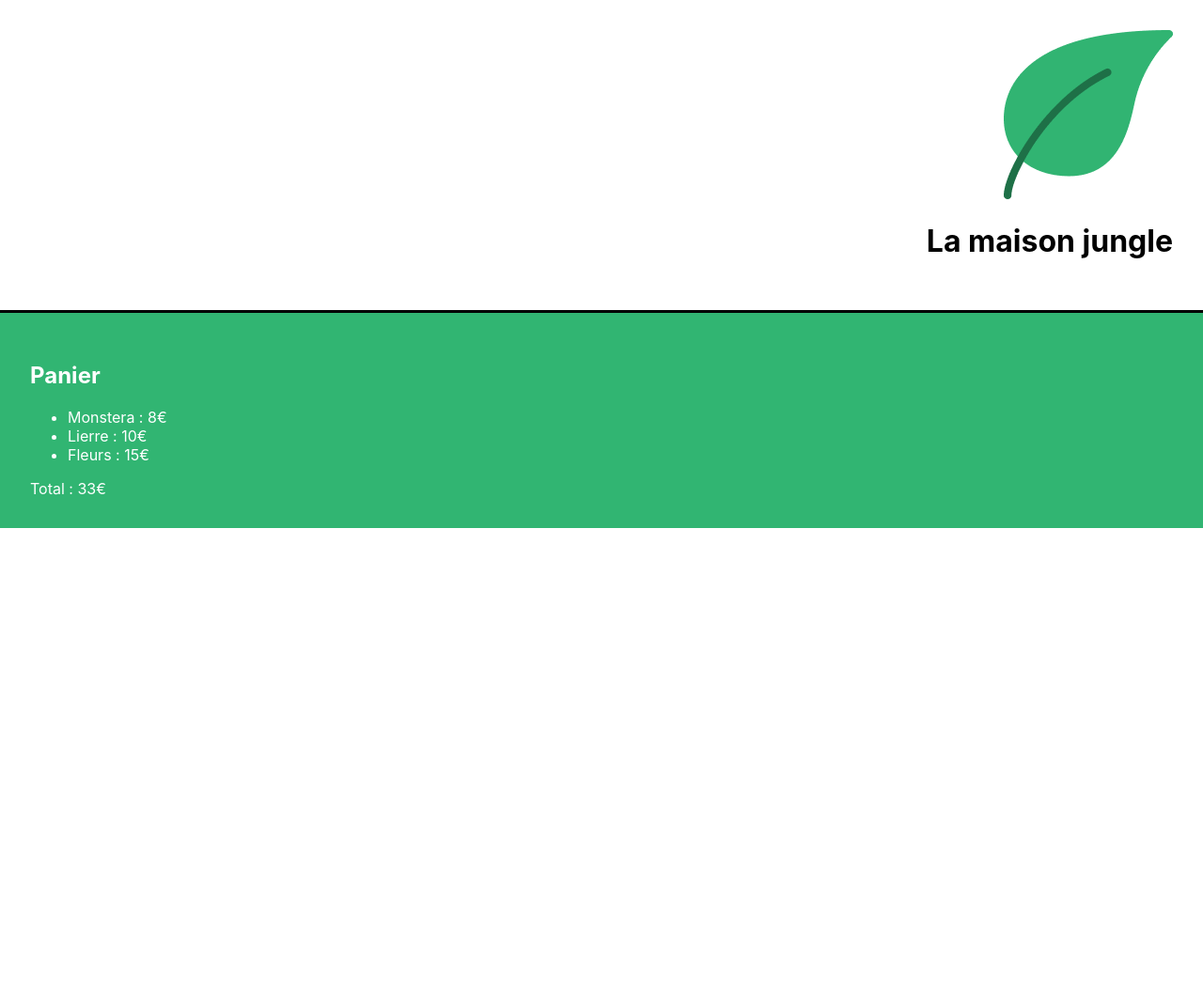
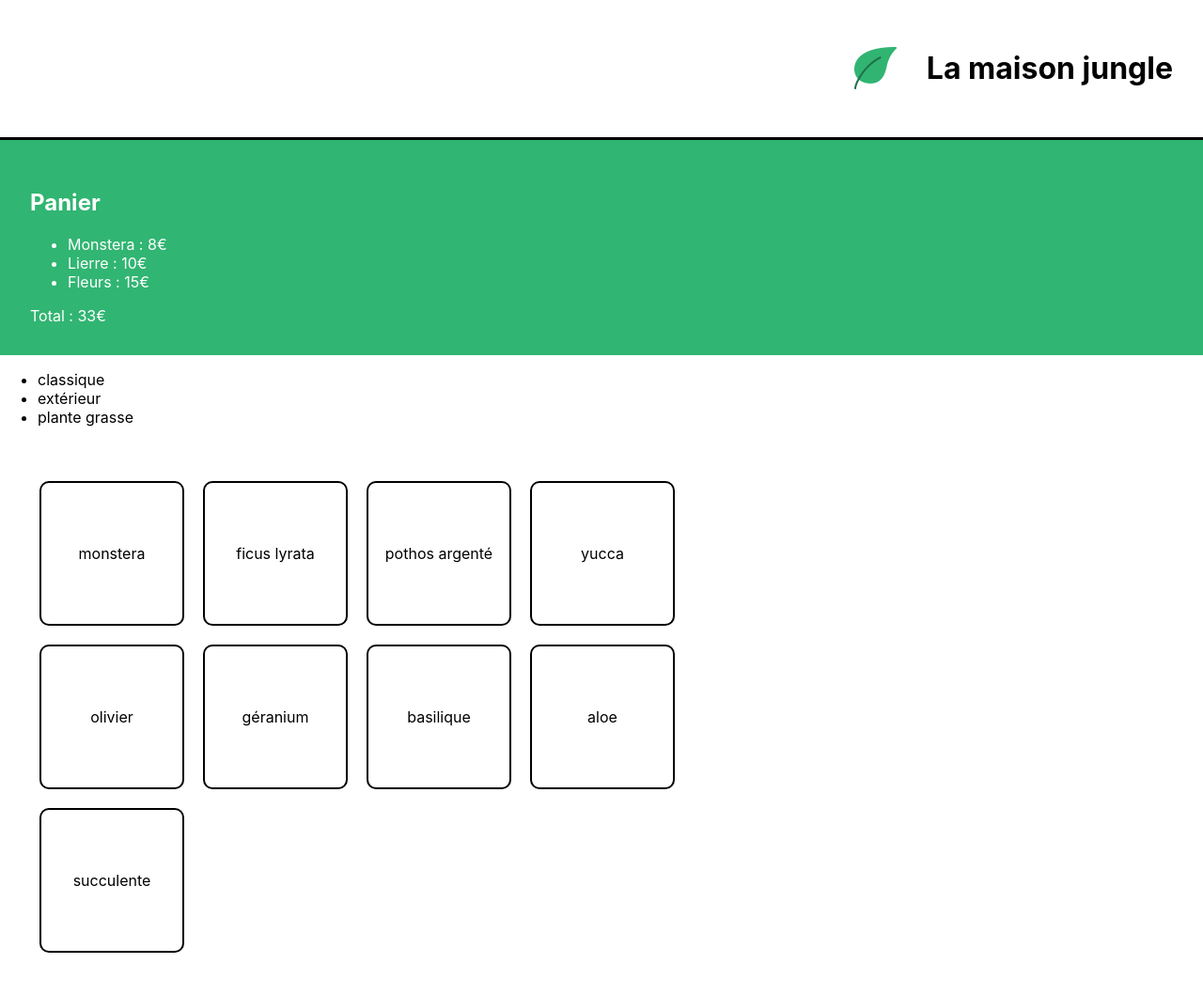
Before and after one commit to Riocamy/la-maison-jungle, a React app: page / in a window 1280 px wide. Shown: the whole page at 94% size. Before the commit the page ends 800 px from the top, so only its background shows below. Built offline with nearby package versions, Linux system fonts and the light colour scheme.

Commit message:
added plant list model

```diff
--- a/src/components/App.js
+++ b/src/components/App.js
@@ -1,11 +1,13 @@
 import Banner from './Banner'
 import Cart from './Cart'
+import ShoppingList from './ShoppingList'
 
 function App() {
   return (
     <div>
       <Banner />
       <Cart />
+      <ShoppingList />
     </div>
   )
 }
--- /dev/null
+++ b/src/components/ShoppingList.js
@@ -0,0 +1,29 @@
+import { plantList } from '../datas/plantList'
+import '../styles/ShoppingList.css'
+
+function ShoppingList() {
+	const categories = plantList.reduce((acc, plant) =>
+		acc.includes(plant.category) ? acc : acc.concat(plant.category),
+		[]
+	)
+
+	return (
+		<div>
+			<ul>
+				{categories.map((cat) => (
+					<li key={cat}>{cat}</li>
+				))}
+			</ul>
+			<ul className='lmj-plant-list'>
+				{plantList.map((plant) => (
+					<li key={plant.id} className='lmj-plant-item'>
+						{plant.name}
+						{plant.isSpecialOffer && <div className='lmj-sales'>Soldes</div>}
+					</li>
+				))}
+			</ul>
+		</div>
+	)
+}
+
+export default ShoppingList
--- /dev/null
+++ b/src/datas/plantList.js
@@ -0,0 +1,47 @@
+export const plantList = [
+	{
+		name: 'monstera',
+		category: 'classique',
+		id: '1ed'
+	},
+	{
+		name: 'ficus lyrata',
+		category: 'classique',
+		id: '2ab'
+	},
+	{
+		name: 'pothos argenté',
+		category: 'classique',
+		id: '3sd'
+	},
+	{
+		name: 'yucca',
+		category: 'classique',
+		id: '4kk'
+	},
+	{
+		name: 'olivier',
+		category: 'extérieur',
+		id: '5pl'
+	},
+	{
+		name: 'géranium',
+		category: 'extérieur',
+		id: '6uo'
+	},
+	{
+		name: 'basilique',
+		category: 'extérieur',
+		id: '7ie'
+	},
+	{
+		name: 'aloe',
+		category: 'plante grasse',
+		id: '8fp'
+	},
+	{
+		name: 'succulente',
+		category: 'plante grasse',
+		id: '9vn'
+	}
+]
--- a/src/styles/Banner.css
+++ b/src/styles/Banner.css
@@ -1,6 +1,19 @@
 .lmj-banner {
-  color: black;
-  text-align: right;
-  padding: 32px;
-  border-bottom: solid 3px black;
+	color: black;
+	text-align: right;
+	padding: 32px;
+	border-bottom: solid 3px black;
+	display: flex;
+	justify-content: flex-end;
+	flex-direction: row;
+	align-items: center;
 }
+
+.lmj-title {
+	padding-left: 32px;
+}
+
+.lmj-logo {
+	height: 45px;
+	width: 45px;
+}
--- /dev/null
+++ b/src/styles/ShoppingList.css
@@ -0,0 +1,30 @@
+.lmj-plant-list {
+	list-style-type: none;
+	padding: 32px;
+	display: flex;
+	flex-wrap: wrap;
+	max-width: 800px;
+}
+
+.lmj-plant-item {
+	border: solid 2px black;
+	border-radius: 10px;
+	height: 150px;
+	width: 150px;
+	margin: 10px;
+	display: flex;
+	align-items: center;
+	justify-content: center;
+	flex-direction: column;
+	position: relative;
+}
+
+.lmj-sales {
+	position: absolute;
+	right: 0px;
+	top: 10px;
+	font-weight: 500;
+	color: white;
+	padding: 5px 10px;
+	background-color: #31b572;
+}
```
